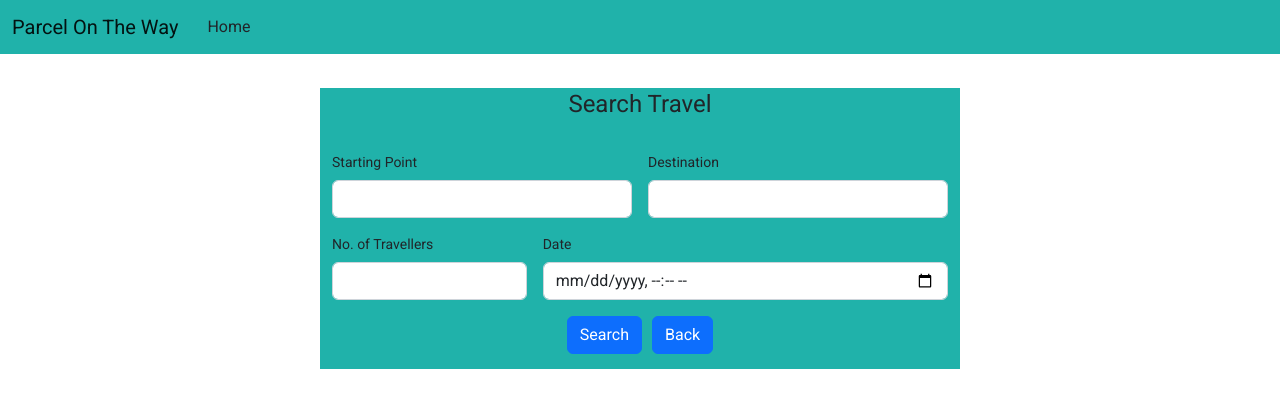
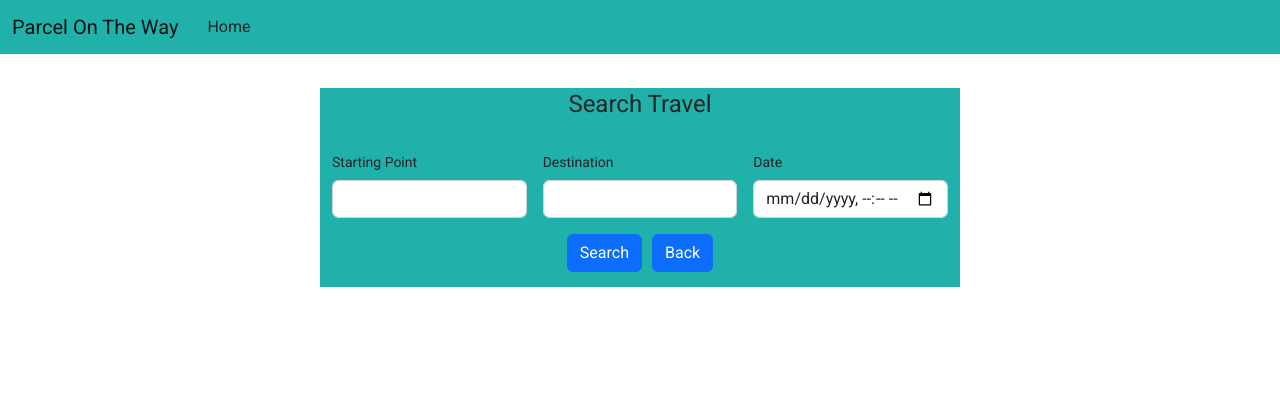
Before and after one commit to i-am-yuv/ParcelOnTheWayy, an Angular app: page /user/search in a window 1280 px wide. Shown: the top 408 px of the page. Built offline with nearby package versions, Linux system fonts and the light colour scheme.

Commit message:
added search

```diff
--- a/src/app/user/search/search.component.html
+++ b/src/app/user/search/search.component.html
@@ -19,19 +19,15 @@
 <div class="container">
     <form class="row g-3">
         <h1 style="text-align:center">Search Travel </h1>
-        <div class="col-md-6">
+        <div class="col-md-4">
             <label for="input4" class="form-label">Starting Point</label>
             <input type="text" class="form-control" id="input4">
         </div>
-        <div class="col-md-6">
+        <div class="col-md-4">
             <label for="input5" class="form-label">Destination</label>
             <input type="text" class="form-control" id="input5">
         </div>
         <div class="col-md-4">
-            <label for="inputNum" class="form-label">No. of Travellers</label>
-            <input type="number" class="form-control" id="inputNum">
-        </div>
-        <div class="col-md-8">
             <label for="inputdate" class="form-label">Date</label>
             <input type="datetime-local" class="form-control" id="inputNum">
         </div>
```
